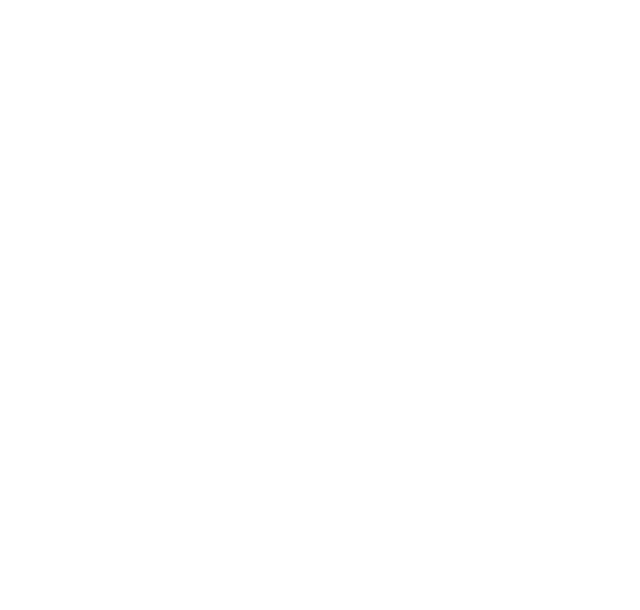
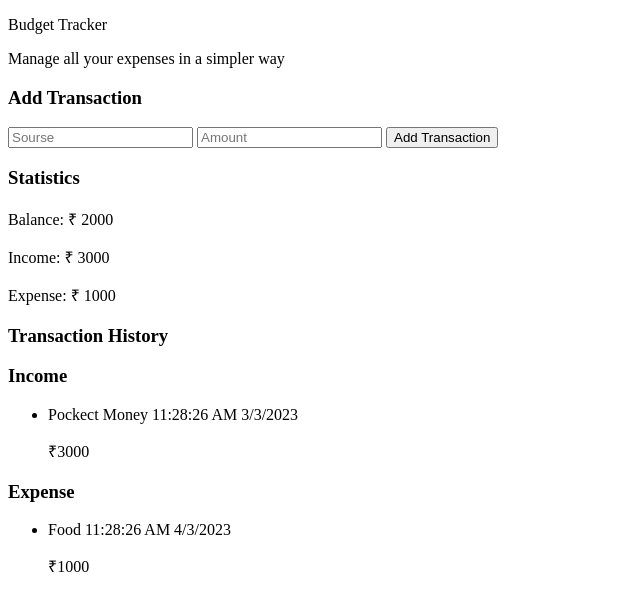
Before and after one commit to kushal1997/budget_tracker, a plain HTML site: page index.html in a window 1280 px wide. Shown: the whole page, without its empty margins (0-640 px from the left). Drawn offline with Linux system fonts and the light colour scheme.

Commit message:
base template done

```diff
--- a/index.html
+++ b/index.html
@@ -4,11 +4,76 @@
     <meta charset="UTF-8">
     <meta http-equiv="X-UA-Compatible" content="IE=edge">
     <meta name="viewport" content="width=device-width, initial-scale=1.0">
-    <title>Document</title>
+    <title>Budget Tracker</title>
 
+    <link rel="icon" type="image/x-icon" href="./images/budget.png">
     <link rel="stylesheet" href="./style.css">
 </head>
 <body>
+    <main>
+        <div class="outerWrap">
+            <div class="innerWrap">
+                <section class="heading">
+                    <p class="title">Budget Tracker</p>
+                    <p class="subtitile">Manage all your expenses in a simpler way</p>
+
+                </section>
+                <section class="transactionControl">
+                    <div class="actions">
+                        <h3>Add Transaction</h3>
+                        <form class="add">
+                            <input type="text" name="sourse" placeholder="Sourse" autocomplete="off">
+                            <input type="number" name="amount" placeholder="Amount" autocomplete="off">
+                            <input type="submit" value="Add Transaction">
+                        </form>
+                    </div>
+                    <div class="stats">
+                        <h3>Statistics</h3>
+                        <p class="balance">
+                            Balance: ₹ <span id="balance">2000</span>
+                        </p>
+                        <p class="income">
+                            Income: ₹ <span id="balance">3000</span>
+                        </p>
+                        <p class="expense">
+                            Expense: ₹ <span id="balance">1000</span>
+                        </p>
+                    </div>
+
+                </section>
+                <section class="transactionHistory">
+                    <h3>Transaction History</h3>
+                    <div class="income">
+                        <h3>Income</h3>
+                        <ul class="incomeList">
+                            <li data-id="">
+                                <p>
+                                    <span>Pockect Money</span>
+                                    <span>11:28:26 AM 3/3/2023</span>
+                                </p>
+                                <span>₹3000</span>
+                                <i class="bi bi-trash delete"></i>
+                            </li>
+                        </ul>
+                    </div>
+                    <div class="expense">
+                        <h3>Expense</h3>
+                        <ul class="expenseList">
+                            <li data-id="">
+                                <p>
+                                    <span>Food</span>
+                                    <span>11:28:26 AM 4/3/2023</span>
+                                </p>
+                                <span>₹1000</span>
+                                <i class="bi bi-trash delete"></i>
+                            </li>
+                        </ul>
+                    </div>
+
+                </section>
+            </div>
+        </div>
+    </main>
 
 
     <script src="./script.js"></script>
```
Also changed, not shown: images/budget.png (added).
